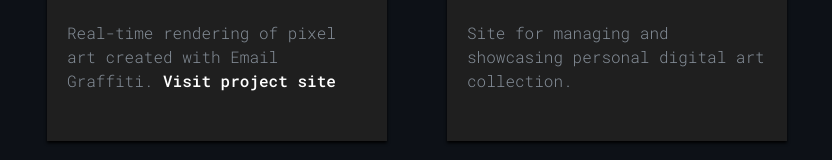
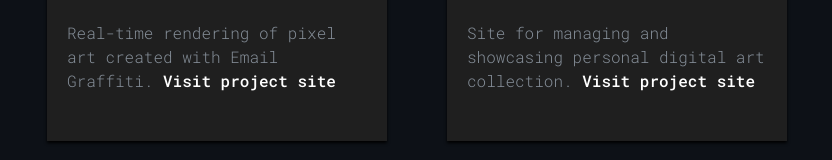
Before and after one commit to bdjang/bdjang.github.io, a React (Vite) app: page / in a window 1280 px wide. Shown: the part 1019-1179 px from the top of the page, without its empty margins (223-1055 px from the left). Built offline with nearby package versions, Linux system fonts and the light colour scheme; no server answers.

Commit message:
Add link to email graffiti collection

```diff
--- a/src/App.tsx
+++ b/src/App.tsx
@@ -54,7 +54,7 @@ export default function App() {
                         projectTitle="Email Graffiti Wall"
                         projectDescription={
                         <>
-                            Real-time rendering of pixel art created with Email Graffiti.  <a href="https://email-graffiti-wall-642e35ea01e9.herokuapp.com/" target="_blank" rel="noopener noreferrer">Visit project site</a>
+                            Real-time rendering of pixel art created with Email Graffiti. <a href="https://email-graffiti-wall-642e35ea01e9.herokuapp.com/" target="_blank" rel="noopener noreferrer">Visit project site</a>
                         </>
                     } />
                 }
@@ -65,7 +65,7 @@ export default function App() {
                         projectTitle="Djang Email Art"
                         projectDescription={
                         <>
-                            Site for managing and showcasing personal digital art collection.
+                            Site for managing and showcasing personal digital art collection. <a href="https://eg-collection-55c387f3699e.herokuapp.com/" target="_blank" rel="noopener noreferrer">Visit project site</a>
                         </>
                     } />
                 }
```
